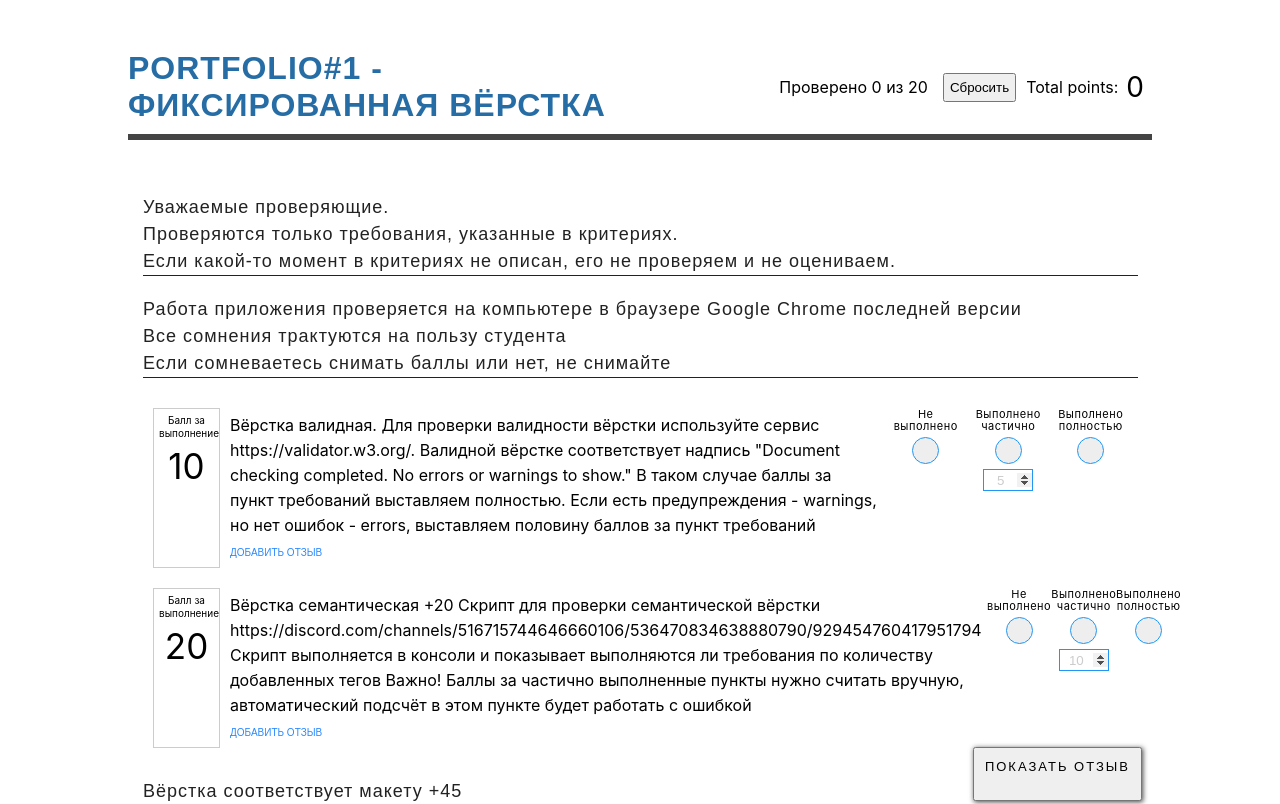
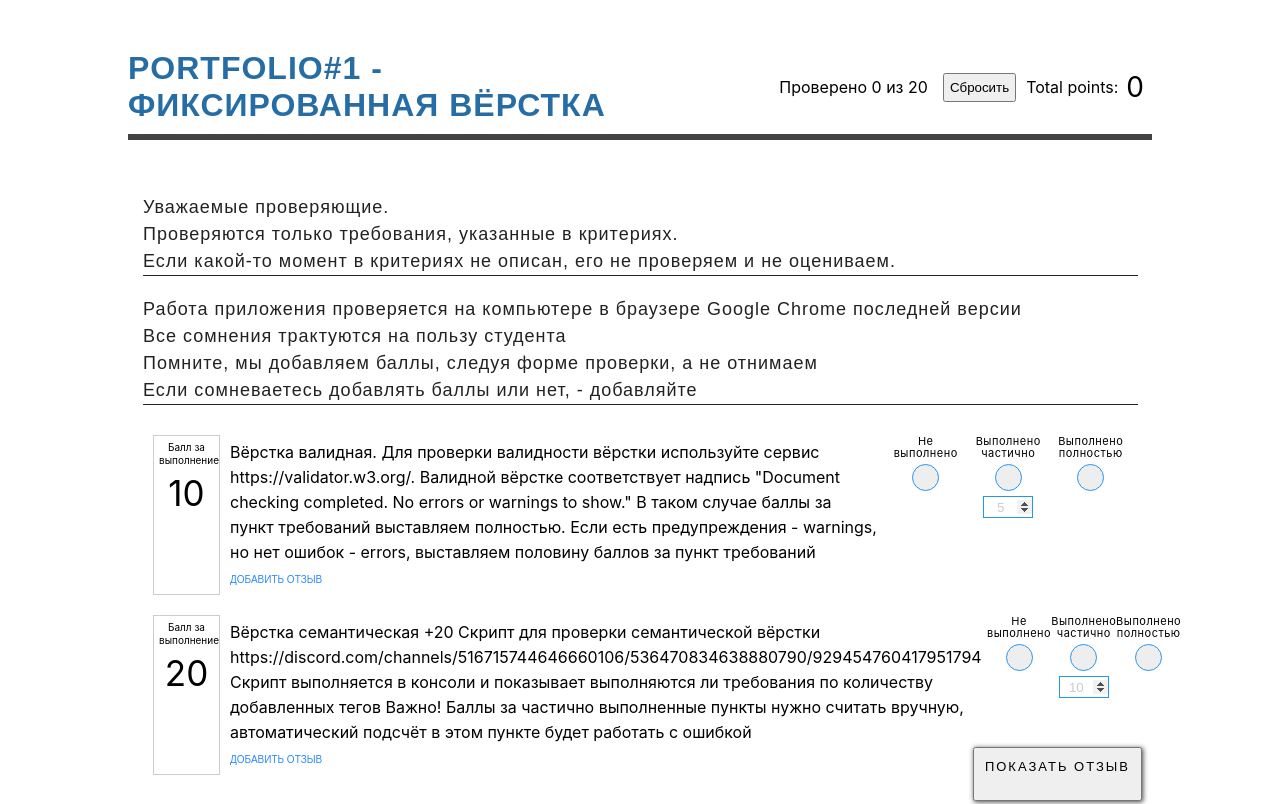
Before and after one commit to igorlyatskiy/cross-check-form, a React (Create React App) app: page / in a window 1280 px wide. Shown: the top 804 px of the page. Built offline with nearby package versions, Linux system fonts and the light colour scheme.

Commit message:
refactor: change the wording

```diff
--- a/src/Constants.js
+++ b/src/Constants.js
@@ -9,7 +9,7 @@ export const crossCheckCriteria = [
   {
     type: 'title',
     title:
-      'Работа приложения проверяется на компьютере в браузере Google Chrome последней версии\nВсе сомнения трактуются на пользу студента\nЕсли сомневаетесь снимать баллы или нет, не снимайте',
+      'Работа приложения проверяется на компьютере в браузере Google Chrome последней версии\nВсе сомнения трактуются на пользу студента\n Помните, мы добавляем баллы, следуя форме проверки, а не отнимаем\nЕсли сомневаетесь добавлять баллы или нет, - добавляйте',
   },
   {
     type: 'subtask',
```
